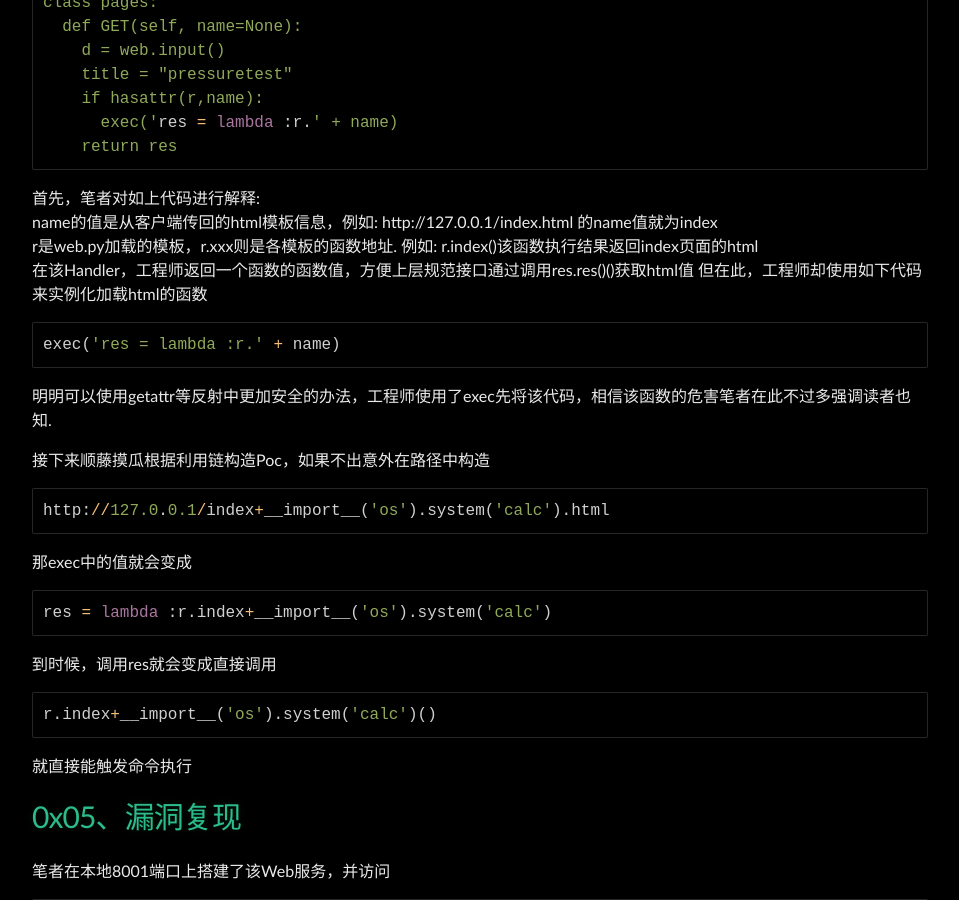
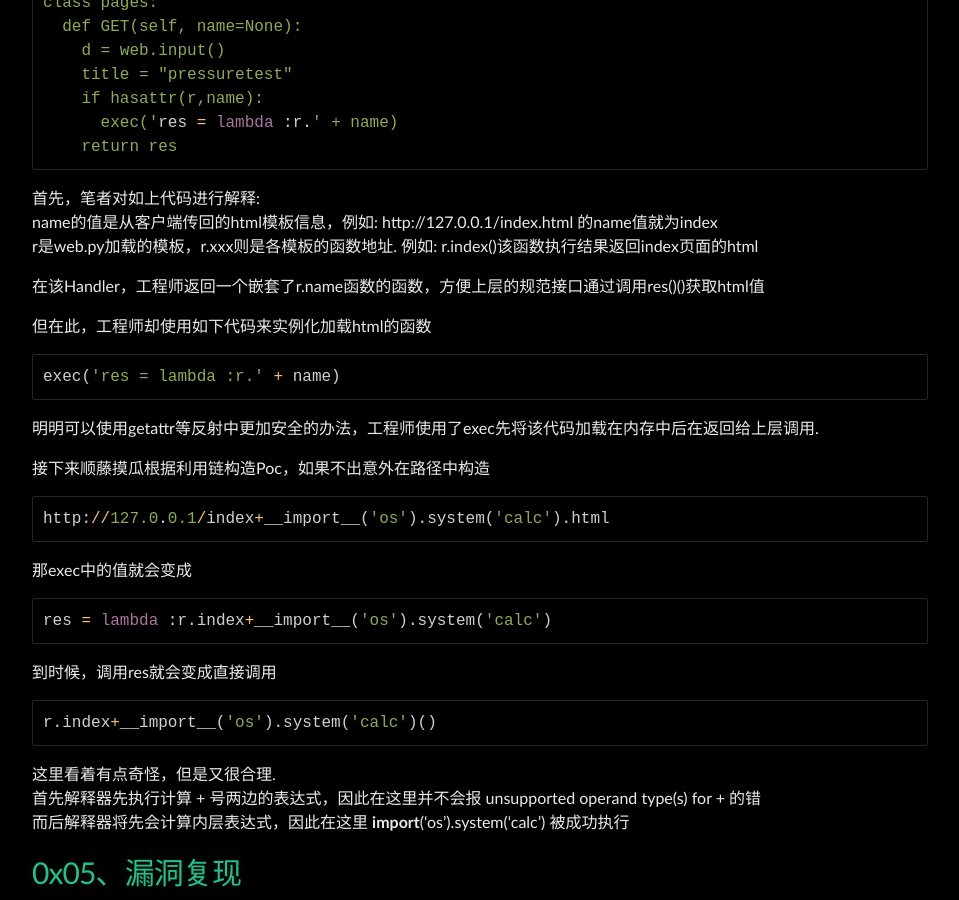
Before and after one commit to Leeyangee/leeyangee.github.io, a Jekyll site: the page built from _posts/2024-03-24-某A大厂Web审计实战-从不出货到拿下通用RCE漏洞.md, in a window 1280 px wide and 900 px high, scrolled down 3034 px. Shown: the whole window, without its empty margins (160-1119 px from the left). Built offline with Jekyll 4.4.1, drawn with Linux system fonts in a browser that asks for light colours.

Commit message:
Update 2024-03-24-某A大厂Web审计实战-从不出货到拿下通用RCE漏洞.md

````diff
--- a/_posts/2024-03-24-某A大厂Web审计实战-从不出货到拿下通用RCE漏洞.md
+++ b/_posts/2024-03-24-某A大厂Web审计实战-从不出货到拿下通用RCE漏洞.md
@@ -69,12 +69,14 @@ class pages:
 首先，笔者对如上代码进行解释:
 name的值是从客户端传回的html模板信息，例如: http://127.0.0.1/index.html 的name值就为index
 r是web.py加载的模板，r.xxx则是各模板的函数地址. 例如: r.index()该函数执行结果返回index页面的html
-在该Handler，工程师返回一个函数的函数值，方便上层规范接口通过调用res.res()()获取html值
+
+在该Handler，工程师返回一个嵌套了r.name函数的函数，方便上层的规范接口通过调用res()()获取html值
+
 但在此，工程师却使用如下代码来实例化加载html的函数
 ```py
 exec('res = lambda :r.' + name)
 ```
-明明可以使用getattr等反射中更加安全的办法，工程师使用了exec先将该代码，相信该函数的危害笔者在此不过多强调读者也知.
+明明可以使用getattr等反射中更加安全的办法，工程师使用了exec先将该代码加载在内存中后在返回给上层调用.
 
 接下来顺藤摸瓜根据利用链构造Poc，如果不出意外在路径中构造
 ```py
@@ -88,7 +90,9 @@ res = lambda :r.index+__import__('os').system('calc')
 ```py
 r.index+__import__('os').system('calc')()
 ```
-就直接能触发命令执行
+这里看着有点奇怪，但是又很合理.
+首先解释器先执行计算 + 号两边的表达式，因此在这里并不会报 unsupported operand type(s) for + 的错
+而后解释器将先会计算内层表达式，因此在这里 __import__('os').system('calc') 被成功执行
 
 # [](#header-1)0x05、漏洞复现
 
````
